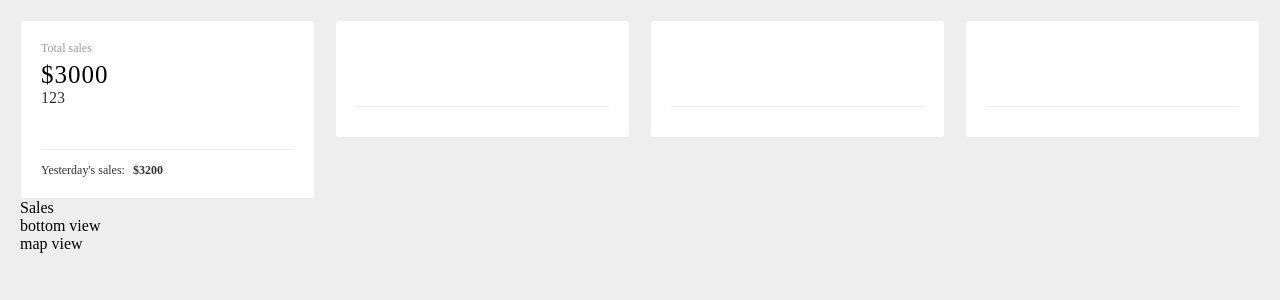
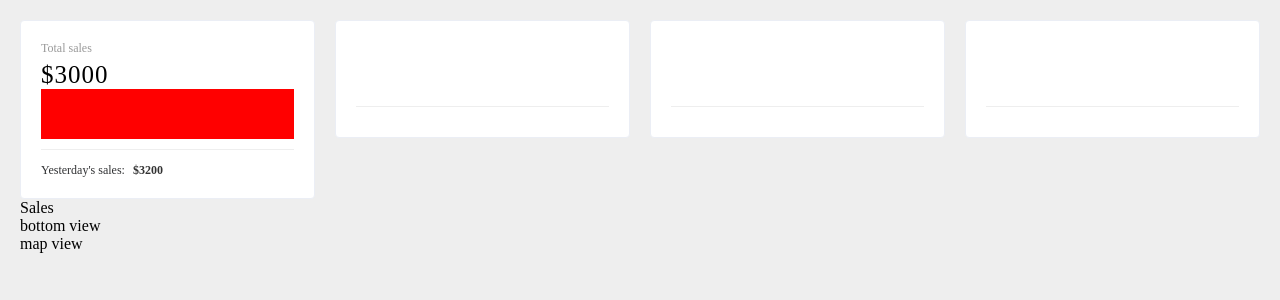
Before and after one commit to goldEli/datav-report, a Vue app: page /#/ in a window 1280 px wide. Shown: the top 300 px of the page. Built offline with nearby package versions, Linux system fonts and the light colour scheme.

Commit message:
compare css

```diff
--- a/src/components/TotalSales/index.vue
+++ b/src/components/TotalSales/index.vue
@@ -1,7 +1,7 @@
 <template>
   <common-card title="Total sales" value="$3000">
     <template>
-      <div>123</div>
+      <div class="compare"></div>
     </template>
     <template v-slot:footer>
       <div>
@@ -18,6 +18,10 @@ export default {
 }
 </script>
 <style lang="scss" scoped>
+.compare {
+  height: 100%;
+  background-color: red;
+}
 span {
   font-size: 12px;
 }
```
